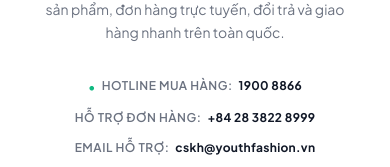
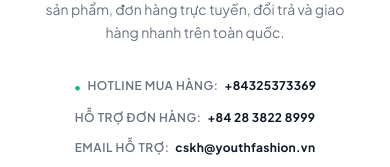
Before and after one commit to Kimngan1303/Youth-Fashion-System, a React (Vite) app in the folder fe/: page /contact in a window 390 px wide. Shown: the part 353-520 px from the top of the page. Built offline with nearby package versions, Linux system fonts and the light colour scheme; no server answers; a web font is replaced by a local one.

Commit message:
fix(contact): update sales hotline phone number

```diff
--- a/fe/src/pages/ContactPage.jsx
+++ b/fe/src/pages/ContactPage.jsx
@@ -31,7 +31,7 @@ const ContactPage = () => {
             <div className="highlight-item">
               <span className="green-dot">•</span>
               <span className="hl-label">HOTLINE MUA HÀNG:</span>
-              <a href="tel:19008866" className="hl-value">1900 8866</a>
+              <a href="tel:+84325373369" className="hl-value">+84325373369</a>
             </div>
 
             <span className="hl-divider">|</span>
```
